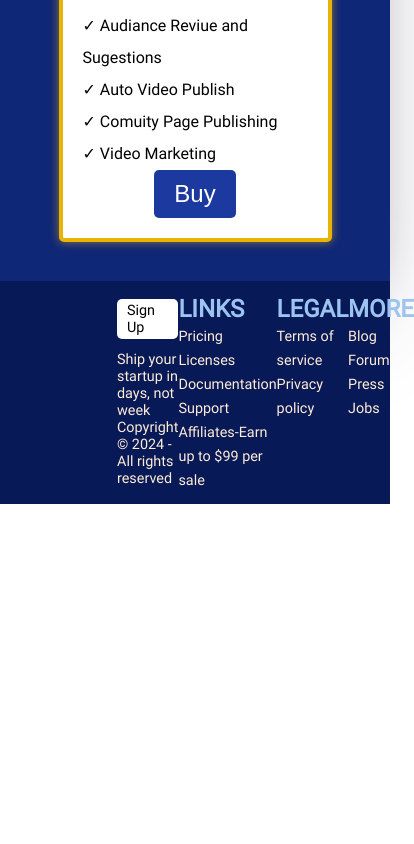
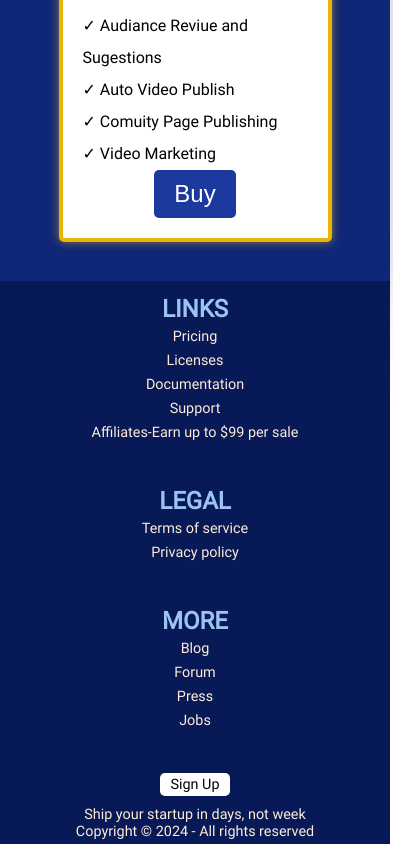
Before and after one commit to aciken/proj-01, a React (Vite) app: page / in a window 390 px wide. Shown: the part 4285-5129 px from the top of the page, 414 px wide, since content can reach past the window. Before the commit the page ends 4789 px from the top, so only its background shows below. Built offline with nearby package versions, Linux system fonts and the light colour scheme.

Commit message:
finished design without login

```diff
--- a/src/Footer.jsx
+++ b/src/Footer.jsx
@@ -4,14 +4,7 @@ import image from './assets/logo.png'
 export function Footer() {
  return(
         <div className="footer">
-            <div className='rights'>
-            <p className='sign-up'>Sign Up</p>
-            <p>
-                Ship your startup in days, not week <br/>
-                Copyright © 2024 - All rights reserved
-            </p>
 
-            </div>
             <div className='footer-line links'>
                 <h1>LINKS</h1>
                 <p><a href="#">Pricing</a></p>
@@ -32,6 +25,15 @@ export function Footer() {
                 <p><a href="#">Press</a></p>
                 <p><a href="#">Jobs</a></p>
             </div>
+
+            <div className='rights'>
+            <p className='sign-up'>Sign Up</p>
+            <p>
+                Ship your startup in days, not week <br/>
+                Copyright © 2024 - All rights reserved
+            </p>
+
+            </div>
         </div>
  )
 }
--- a/src/footer.css
+++ b/src/footer.css
@@ -9,7 +9,7 @@
     font-family: 'Roboto-Regular';
     background-color: #071a57;
     height: fit-content;
-    padding: 3% 30%;
+    padding: 3% 30% 1% 30%;
     display: flex;
     justify-content: space-between;
 }
@@ -28,7 +28,8 @@ a{
 .rights{
     display: flex;
     flex-direction: column;
-    justify-content: space-around;
+    justify-content: center;
+    gap: 10px;
     align-items: center;
     font-size: .9rem;
 }
@@ -59,3 +60,40 @@ a{
     background-color: #ffecd7;
     color: black;
 }
+
+
+@media screen and (max-width: 1880px) {
+    .footer{
+        padding: 3% 23% 1% 23%;
+    }
+
+}
+
+@media screen and (max-width: 1350px) {
+
+    .footer{
+        padding: 3% 15% 1% 15%;
+    }
+}
+
+
+@media screen and (max-width: 980px) {
+
+    .footer{
+        padding: 3% 10% 1% 10%;
+    }
+
+}
+
+
+@media screen and (max-width: 800px) {
+
+    .footer{
+       flex-direction: column;
+       justify-content: center;
+       align-items: center;
+       text-align: center;
+       gap: 40px;
+    }
+
+}
```
